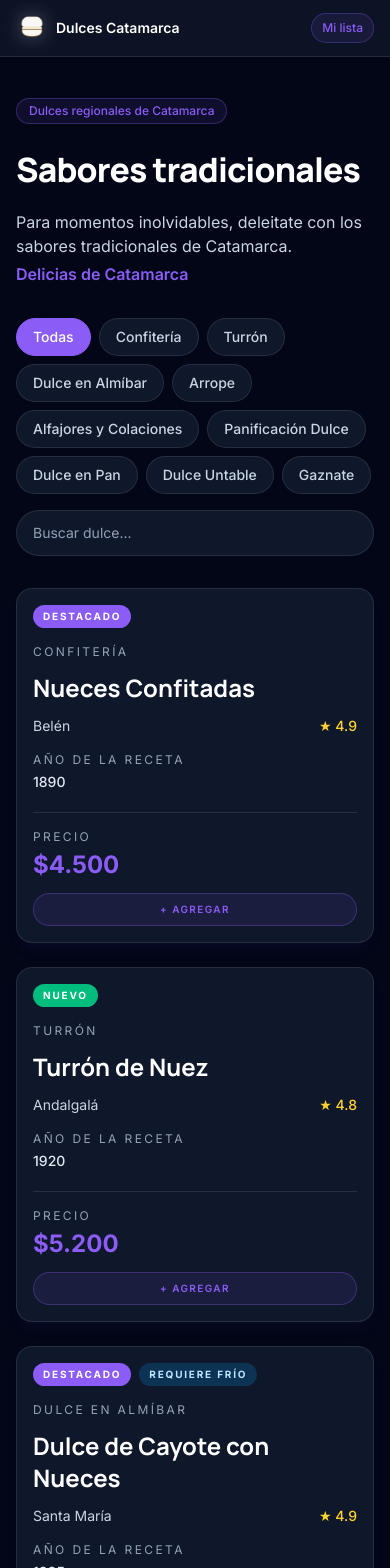
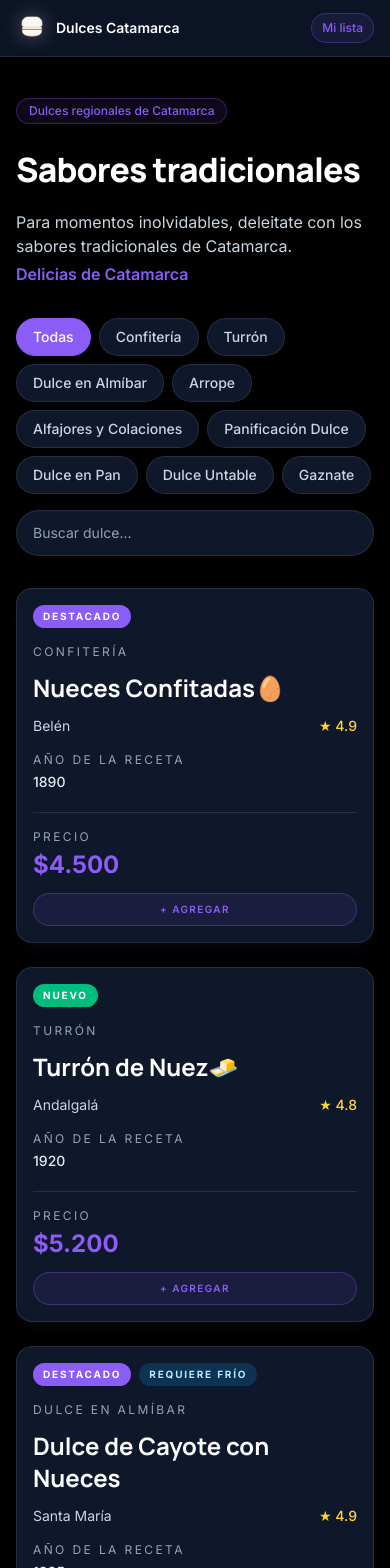
Before and after one commit to Mar-Jose/Nodo.c5.Sprint2-, a React (Vite) app: page / in a window 390 px wide. Shown: the top 1568 px of the page. Built offline with nearby package versions, Linux system fonts and the light colour scheme.

Commit message:
agregue hooks titulo, componente bistitle, footer boto de color a negro, categorias

```diff
--- a/src/App.jsx
+++ b/src/App.jsx
@@ -1,19 +1,22 @@
-import { useEffect, useMemo, useState } from 'react'
+import { useState } from 'react'
 import dulcesCatamarca from './data/item'
+import Footer from './components/Footer'
 import SearchBar from './components/SearchBar'
 import ItemList from './components/ItemList'
+import ListCategoriasPanel from './components/ListCategoriasPanel'
 import Navbar from './components/Navbar'
+import BisTitle from './components/BisTitle'
+import useDocumentTitle from './hooks/useDocumentTitle'
+import useFilteredItems from './hooks/useFilteredItems'
 import useMyList from './hooks/useMyList'
 
 function App() {
   const [categoriaSeleccionada, setCategoriaSeleccionada] = useState('Todas')
   const [busqueda, setBusqueda] = useState('')
+  const [isCeleste, setIsCeleste] = useState(false)
   const { list: miLista, total, toggle: toggleMiLista, clear: clearMiLista } = useMyList()
 
-  useEffect(() => {
-    const appName = 'Dulces Catamarca'
-    document.title = total > 0 ? `Mi lista (${total}) | ${appName}` : appName
-  }, [total])
+  useDocumentTitle(total)
 
   const vaciarMiLista = () => {
     const confirmado = window.confirm('¿Seguro que querés vaciar tu lista?')
@@ -23,70 +26,31 @@ function App() {
     clearMiLista()
   }
 
-  const categorias = useMemo(
-    () => ['Todas', ...new Set(dulcesCatamarca.map((item) => item.categoria))],
-    []
+  const itemsFiltrados = useFilteredItems(
+    dulcesCatamarca,
+    categoriaSeleccionada,
+    busqueda
   )
-
-  const itemsFiltrados = useMemo(() => {
-    let items =
-      categoriaSeleccionada === 'Todas'
-        ? dulcesCatamarca
-        : dulcesCatamarca.filter((item) => item.categoria === categoriaSeleccionada)
-
-    const termino = busqueda.trim().toLowerCase()
-
-    if (!termino) return items
-
-    return items.filter((item) => {
-      const texto = `${item.nombre} ${item.origen} ${item.categoria}`.toLowerCase()
-      return texto.includes(termino)
-    })
-  }, [categoriaSeleccionada, busqueda])
 
   return (
     <>
       <Navbar lista={miLista} items={dulcesCatamarca} onToggleItem={toggleMiLista} onVaciarLista={vaciarMiLista} />
 
-      <main className="min-h-screen bg-bg text-text font-sans">
+      <main
+        className={[
+          'min-h-screen font-sans transition-colors',
+          isCeleste ? 'bg-sky-200 text-slate-900' : 'bg-black text-white'
+        ].join(' ')}
+      >
       <div className="mx-auto max-w-6xl px-4 py-10 sm:px-6 sm:py-16 lg:py-20">
-        <header className="mb-8 sm:mb-10">
-          <span className="inline-flex items-center rounded-full border border-brand/30 bg-brand/10 px-3 py-1 text-xs font-medium text-brand sm:text-sm">
-            Dulces regionales de Catamarca
-          </span>
-
-          <h1 className="mt-5 font-display text-[2.1rem] font-extrabold tracking-tight text-white sm:mt-6 sm:text-5xl">
-            Sabores tradicionales
-          </h1>
-
-          <p className="mt-4 max-w-2xl text-base text-slate-300 sm:text-lg">
-            Para momentos inolvidables, deleitate con los sabores tradicionales de Catamarca.
-            <span className="mt-1 block font-semibold text-brand">Delicias de Catamarca</span>
-          </p>
-        </header>
+        <BisTitle />
 
         <div className="mb-8 flex flex-col gap-4 lg:flex-row lg:items-center lg:justify-between">
-          <div className="flex flex-wrap gap-2 sm:gap-3 lg:mb-0">
-            {categorias.map((categoria) => {
-              const activa = categoria === categoriaSeleccionada
-
-              return (
-                <button
-                  key={categoria}
-                  type="button"
-                  onClick={() => setCategoriaSeleccionada(categoria)}
-                  className={[
-                    'rounded-full border px-4 py-2 text-sm font-medium transition-colors',
-                    activa
-                      ? 'border-brand bg-brand text-white'
-                      : 'border-white/10 bg-surface text-slate-300 hover:border-brand/50 hover:text-white'
-                  ].join(' ')}
-                >
-                  {categoria}
-                </button>
-              )
-            })}
-          </div>
+          <ListCategoriasPanel
+            items={dulcesCatamarca}
+            categoriaSeleccionada={categoriaSeleccionada}
+            onSelectCategoria={setCategoriaSeleccionada}
+          />
 
           <div className="flex items-center gap-3">
             <SearchBar value={busqueda} onChange={setBusqueda} />
@@ -96,6 +60,7 @@ function App() {
         <ItemList items={itemsFiltrados} miLista={miLista} toggleMiLista={toggleMiLista} />
       </div>
     </main>
+    <Footer isCeleste={isCeleste} onToggleTheme={() => setIsCeleste((current) => !current)} />
     </>
   )
 }
--- /dev/null
+++ b/src/components/BisTitle.jsx
@@ -0,0 +1,20 @@
+function BisTitle() {
+  return (
+    <header className="mb-8 sm:mb-10">
+      <span className="inline-flex items-center rounded-full border border-brand/30 bg-brand/10 px-3 py-1 text-xs font-medium text-brand sm:text-sm">
+        Dulces regionales de Catamarca
+      </span>
+
+      <h1 className="mt-5 font-display text-[2.1rem] font-extrabold tracking-tight text-white sm:mt-6 sm:text-5xl">
+        Sabores tradicionales
+      </h1>
+
+      <p className="mt-4 max-w-2xl text-base text-slate-300 sm:text-lg">
+        Para momentos inolvidables, deleitate con los sabores tradicionales de Catamarca.
+        <span className="mt-1 block font-semibold text-brand">Delicias de Catamarca</span>
+      </p>
+    </header>
+  )
+}
+
+export default BisTitle
--- /dev/null
+++ b/src/components/Footer.jsx
@@ -0,0 +1,26 @@
+function Footer({ isCeleste, onToggleTheme }) {
+  return (
+    <footer
+      className={[
+        'border-t px-4 py-6 text-center transition-colors',
+        isCeleste ? 'border-sky-300/60 bg-sky-100' : 'border-white/10 bg-black'
+      ].join(' ')}
+    >
+      <button
+        type="button"
+        onClick={onToggleTheme}
+        aria-pressed={isCeleste}
+        className={[
+          'rounded-full border px-4 py-2 text-sm font-medium transition-colors focus:outline-none focus:ring-2 focus:ring-cyan-300/60',
+          isCeleste
+            ? 'border-slate-700 bg-slate-800 text-white hover:bg-slate-700'
+            : 'border-cyan-300/60 bg-cyan-400/30 text-cyan-950 hover:bg-cyan-400/50'
+        ].join(' ')}
+      >
+        {isCeleste ? 'Cambiar a negro' : 'Cambiar a celeste'}
+      </button>
+    </footer>
+  )
+}
+
+export default Footer
--- a/src/components/ItemCard.jsx
+++ b/src/components/ItemCard.jsx
@@ -2,7 +2,7 @@ function ItemCard({ item, estaEnMiLista, toggleMiLista }) {
   const isInMyList = estaEnMiLista
 
   let toggleButton
-
+  //booleano:
   if (isInMyList) {
     toggleButton = (
       <div className="flex w-full flex-col gap-2 sm:w-auto sm:flex-row sm:items-center">
@@ -32,7 +32,7 @@ function ItemCard({ item, estaEnMiLista, toggleMiLista }) {
       </button>
     )
   }
-
+          //badge: destacado, nuevo, requiere refrigeración, en mi lista.
   return (
     <article className="rounded-2xl border border-white/10 bg-surface p-4 shadow-lg shadow-brand/5 transition-transform duration-200 hover:-translate-y-1 sm:p-5">
       <div className="mb-4 flex flex-wrap gap-2">
--- /dev/null
+++ b/src/components/ListCategoriasPanel.jsx
@@ -0,0 +1,34 @@
+import { useMemo } from 'react'
+
+function ListCategoriasPanel({ items = [], categoriaSeleccionada, onSelectCategoria }) {
+  const categorias = useMemo(
+    () => ['Todas', ...new Set(items.map((item) => item.categoria))],
+    [items]
+  )
+
+  return (
+    <div className="flex flex-wrap gap-2 sm:gap-3 lg:mb-0">
+      {categorias.map((categoria) => {
+        const activa = categoria === categoriaSeleccionada
+
+        return (
+          <button
+            key={categoria}
+            type="button"
+            onClick={() => onSelectCategoria(categoria)}
+            className={[
+              'rounded-full border px-4 py-2 text-sm font-medium transition-colors',
+              activa
+                ? 'border-brand bg-brand text-white'
+                : 'border-white/10 bg-surface text-slate-300 hover:border-brand/50 hover:text-white'
+            ].join(' ')}
+          >
+            {categoria}
+          </button>
+        )
+      })}
+    </div>
+  )
+}
+
+export default ListCategoriasPanel
--- a/src/data/item.js
+++ b/src/data/item.js
@@ -1,8 +1,8 @@
-// src/data/items.js - Catálogo de Dulces Regionales de Catamarca
+// Catálogo de Dulces Regionales de Catamarca
 export const dulcesCatamarca = [
   {
     id: 1,
-    nombre: "Nueces Confitadas",
+    nombre: "Nueces Confitadas🥚",
     categoria: "Confitería",
     origen: "Belén",
     precio: 4500,
@@ -12,7 +12,7 @@ export const dulcesCatamarca = [
   },
   {
     id: 2,
-    nombre: "Turrón de Nuez",
+    nombre: "Turrón de Nuez🧈",
     categoria: "Turrón",
     origen: "Andalgalá",
     precio: 5200,
@@ -52,7 +52,7 @@ export const dulcesCatamarca = [
   },
   {
     id: 6,
-    nombre: "Rosquete Catamarqueño",
+    nombre: "Rosquete Catamarqueño🥯",
     categoria: "Panificación Dulce",
     origen: "Capital",
     precio: 1800,
@@ -62,7 +62,7 @@ export const dulcesCatamarca = [
   },
   {
     id: 7,
-    nombre: "Empanadilla de Dulce de Cayote",
+    nombre: "Empanadilla de Dulce de Cayote🥟",
     categoria: "Panificación Dulce",
     origen: "Santa María",
     precio: 1200,
@@ -72,7 +72,7 @@ export const dulcesCatamarca = [
   },
   {
     id: 8,
-    nombre: "Dulce de Membrillo Rubio",
+    nombre: "Dulce de Membrillo Rubio🍞",
     categoria: "Dulce en Pan",
     origen: "Andalgalá",
     precio: 2500,
@@ -92,7 +92,7 @@ export const dulcesCatamarca = [
   },
   {
     id: 10,
-    nombre: "Tableta de Algarroba y Nuez",
+    nombre: "Tableta de Algarroba y Nuez🍫",
     categoria: "Confitería",
     origen: "Recreo",
     precio: 4100,
@@ -112,7 +112,7 @@ export const dulcesCatamarca = [
   },
   {
     id: 12,
-    nombre: "Alfeñique de Arroba",
+    nombre: "Alfeñique de Algarroba🍬",
     categoria: "Confitería",
     origen: "Tinogasta",
     precio: 3200,
@@ -122,7 +122,7 @@ export const dulcesCatamarca = [
   },
   {
     id: 13,
-    nombre: "Dulce de Leche de Cabra",
+    nombre: "Dulce de Leche de Cabra🍯",
     categoria: "Dulce Untable",
     origen: "Valle Viejo",
     precio: 3600,
@@ -152,7 +152,7 @@ export const dulcesCatamarca = [
   },
   {
     id: 16,
-    nombre: "Bollitos de Algarroba",
+    nombre: "Bollitos de Algarroba🍪",
     categoria: "Panificación Dulce",
     origen: "El Alto",
     precio: 2200,
@@ -162,7 +162,7 @@ export const dulcesCatamarca = [
   },
   {
     id: 17,
-    nombre: "Dulce de Higo con Nuez",
+    nombre: "Dulce de Higo con Nuez🍯",
     categoria: "Dulce en Almíbar",
     origen: "Paclín",
     precio: 3900,
@@ -172,7 +172,7 @@ export const dulcesCatamarca = [
   },
   {
     id: 18,
-    nombre: "Arrope de Uva",
+    nombre: "Arrope de Uva🍯",
     categoria: "Arrope",
     origen: "Tinogasta",
     precio: 3000,
@@ -192,7 +192,7 @@ export const dulcesCatamarca = [
   },
   {
     id: 20,
-    nombre: "Turrón de Arroba y Miel",
+    nombre: "Turrón de Algarroba y Miel🥖",
     categoria: "Turrón",
     origen: "Santa María",
     precio: 5500,
@@ -200,10 +200,9 @@ export const dulcesCatamarca = [
     fechaReceta: 1930,
     requiereRefrigeracion: false
   },
-  // --- NUEVOS QUE ME PEDISTE ---
   {
     id: 21,
-    nombre: "Dulce de Membrillo",
+    nombre: "Dulce de Membrillo🧇",
     categoria: "Dulce en Pan",
     origen: "Londres",
     precio: 2600,
@@ -213,7 +212,7 @@ export const dulcesCatamarca = [
   },
   {
     id: 22,
-    nombre: "Jalea de Higo",
+    nombre: "Jalea de Higo🍯",
     categoria: "Dulce Untable",
     origen: "Ambato",
     precio: 3300,
@@ -233,7 +232,7 @@ export const dulcesCatamarca = [
   },
   {
     id: 24,
-    nombre: "Dulce de Leche Tradicional",
+    nombre: "Dulce de Leche Tradicional🍯",
     categoria: "Dulce Untable",
     origen: "Valle Viejo",
     precio: 2800,
--- /dev/null
+++ b/src/hooks/useDocumentTitle.js
@@ -0,0 +1,9 @@
+import { useEffect } from 'react'
+
+function useDocumentTitle(total, appName = 'Dulces Catamarca') {
+  useEffect(() => {
+    document.title = total > 0 ? `Mi lista (${total}) | ${appName}` : appName
+  }, [total, appName])
+}
+
+export default useDocumentTitle
--- /dev/null
+++ b/src/hooks/useFilteredItems.js
@@ -0,0 +1,19 @@
+import { useMemo } from 'react'
+
+export default function useFilteredItems(items, categoriaSeleccionada, busqueda) {
+  return useMemo(() => {
+    const itemsPorCategoria =
+      categoriaSeleccionada === 'Todas'
+        ? items
+        : items.filter((item) => item.categoria === categoriaSeleccionada)
+
+    const termino = busqueda.trim().toLowerCase()
+
+    if (!termino) return itemsPorCategoria
+
+    return itemsPorCategoria.filter((item) => {
+      const texto = `${item.nombre} ${item.origen} ${item.categoria}`.toLowerCase()
+      return texto.includes(termino)
+    })
+  }, [items, categoriaSeleccionada, busqueda])
+}
```
Also changed, not shown: src/hooks/useToggle.js (added, +11 -0 lines), 1 other file (tests, documents, lock files or other folders).
